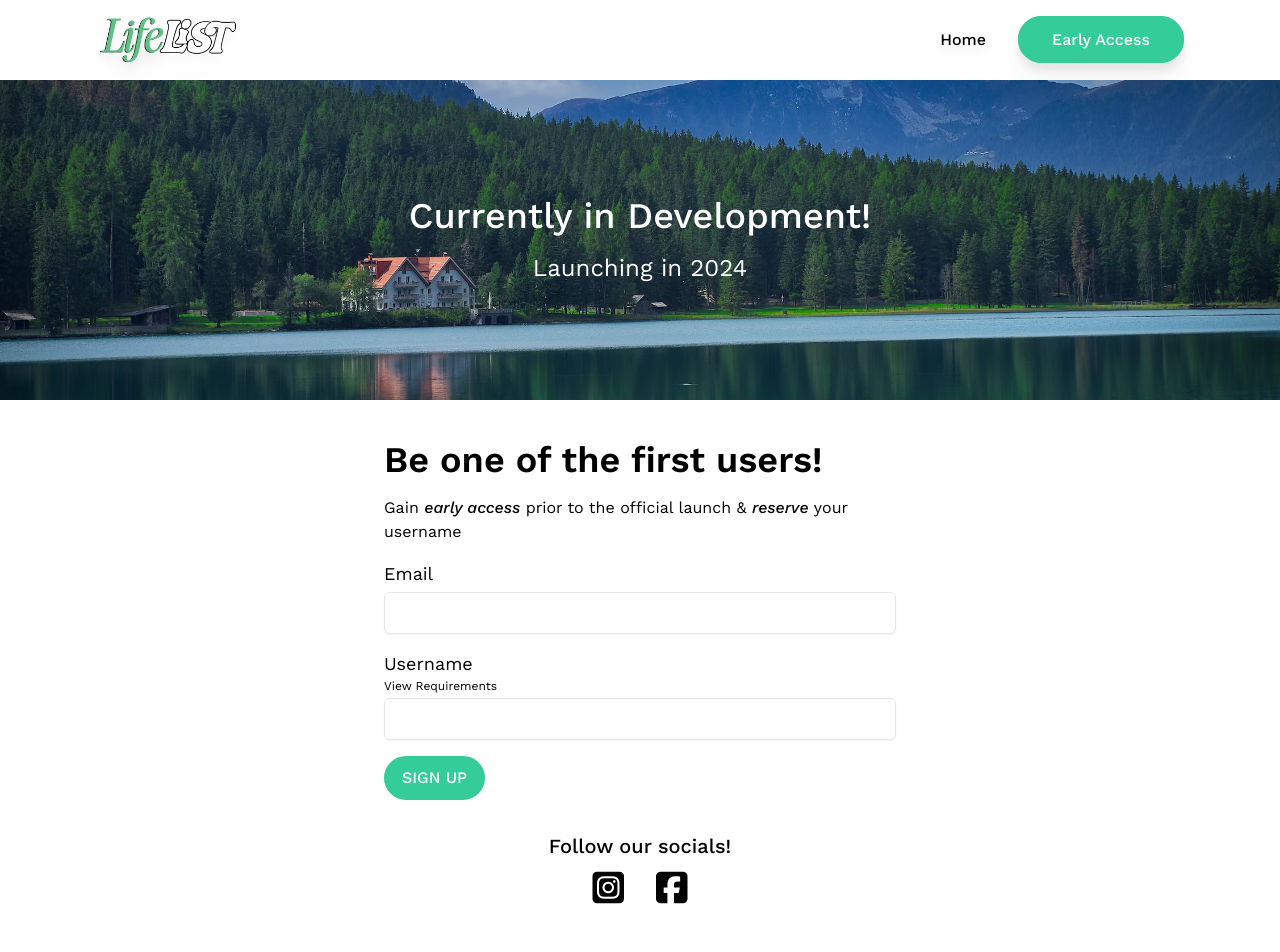
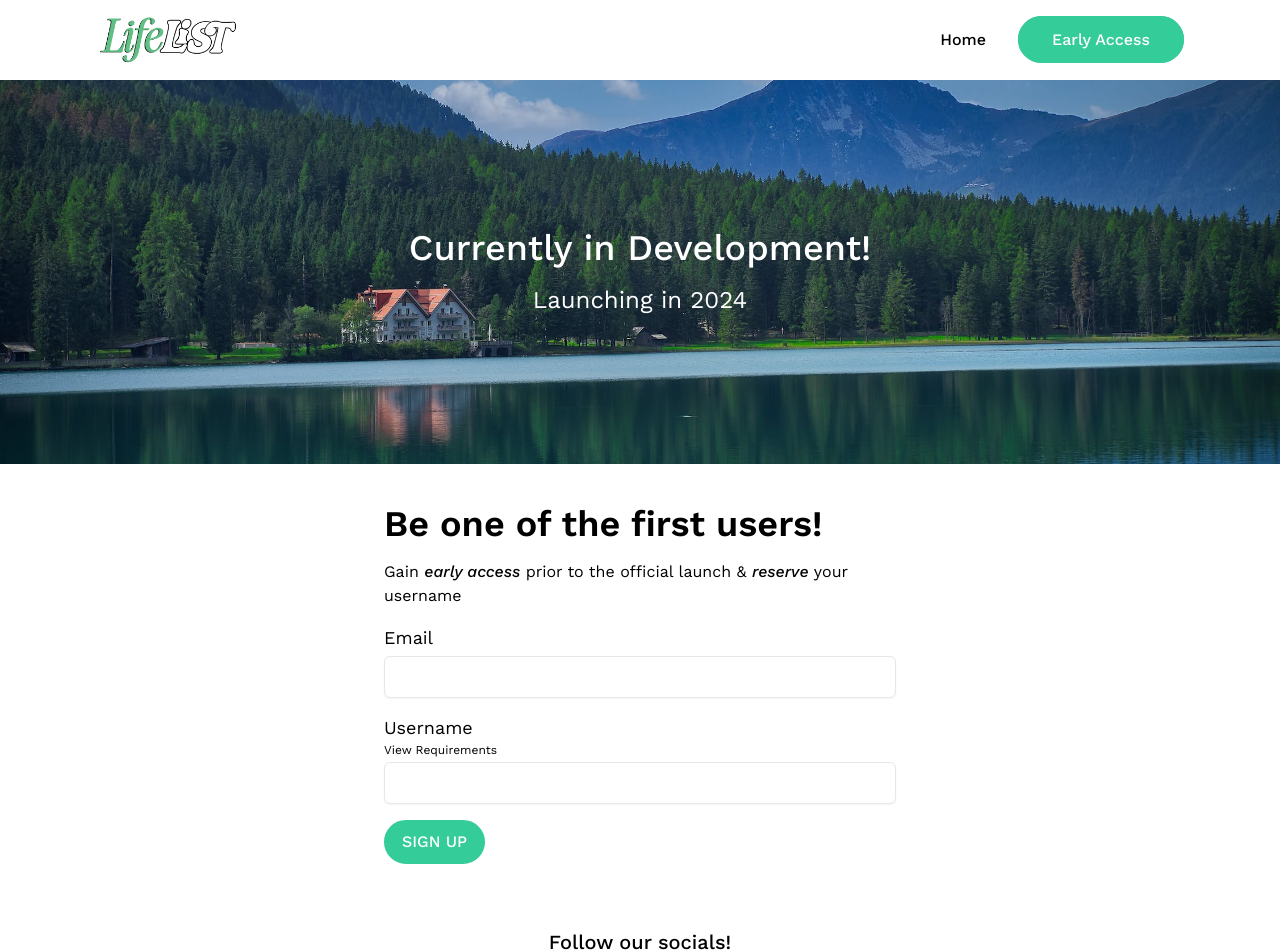
Before and after one commit to WyattBensman/lifelist, a React (Vite) app in the folder client/: page /earlyaccess in a window 1280 px wide. Shown: the top 952 px of the page. Built offline with nearby package versions, Linux system fonts and the light colour scheme.

Commit message:
Added Mutations to Create User & resend Verification, make small changest to mail on server side

```diff
--- a/client/src/components/CollageDropdown.jsx
+++ b/client/src/components/CollageDropdown.jsx
@@ -1,14 +1,14 @@
 export default function CollageDropdown() {
   return (
-    <div className="flex md:flex-row flex-col pt-6 px-4 sm:px-8 md:px-16 lg:px-20 xl:px-24">
-      <div className="md:w-1/3 mx-4 flex flex-col items-center justify-center">
+    <div className="flex md:flex-row flex-col pt-10 px-4 sm:px-8 md:px-16 lg:px-20 xl:px-24">
+      <div className="md:w-1/3 mt-4 md:mt-0 mx-4 mb-4 md:mb-0 flex flex-col items-center justify-center">
         <h3 className="text-2xl font-semibold tracking-wide">Logbook</h3>
         <p className="text-xl text-center w-7/8">
           Keep track of upcoming experiences, while continuously updating
           ongoing ones
         </p>
       </div>
-      <div className="md:w-1/3 mx-4 flex flex-col items-center justify-center">
+      <div className="md:w-1/3 mx-4 mb-4 md:mb-0 flex flex-col items-center justify-center">
         <h3 className="text-2xl font-semibold tracking-wide">Privacy Groups</h3>
         <p className="text-xl text-center w-7/8">
           An easy way to hide memories that aren’t meant for everyone to see
--- a/client/src/components/EarlyAccessForm.jsx
+++ b/client/src/components/EarlyAccessForm.jsx
@@ -2,34 +2,43 @@ import { useState } from "react";
 import { useMutation } from "@apollo/client";
 import { CREATE_USER } from "../utils/mutations";
 
-export default function EarlyAccessForm() {
+export default function EarlyAccessForm({ handleSetForm, setEmailForResend }) {
   const [viewRequirements, setViewRequirements] = useState(false);
+  const [formData, setFormData] = useState({
+    email: "",
+    username: "",
+  });
 
+  // CREATE USER
   const [createUserMutation] = useMutation(CREATE_USER);
 
   const handleViewRequirements = () => {
     setViewRequirements(!viewRequirements);
   };
 
-  const handleSignUp = async (event) => {
+  const handleInputChange = (e) => {
+    setFormData({ ...formData, [e.target.name]: e.target.value });
+  };
+
+  const handleSubmit = async (event) => {
     event.preventDefault();
 
-    const email = event.target.email.value;
-    const username = event.target.username.value;
-
     try {
-      const response = await createUserMutation({
-        variables: { email, username },
+      const { data } = await createUserMutation({
+        variables: { ...formData },
       });
 
-      console.log(response.data);
+      setEmailForResend(formData.email);
+      handleSetForm();
+      console.log(data);
     } catch (error) {
       console.error(error);
     }
   };
 
   return (
-    <form className="w-full mt-4" onSubmit={handleSignUp}>
+    <>
+      <form className="w-full mt-4 pb-8" onSubmit={handleSubmit}>
         <label htmlFor="email" className="block text-lg">
           Email
         </label>
@@ -38,7 +47,8 @@ export default function EarlyAccessForm() {
           type="email"
           className="block w-full px-4 py-2 border rounded-md shadow-sm text-secondary focus:outline-none mt-1"
           placeholder=""
-        required
+          value={formData.email}
+          onChange={handleInputChange}
         />
 
         <label htmlFor="username" className="block text-lg mt-4">
@@ -60,7 +70,8 @@ export default function EarlyAccessForm() {
           type="text"
           className="block w-full px-4 py-2 border rounded-md shadow-sm text-secondary focus:outline-none mt-1"
           placeholder=""
-        required
+          value={formData.username}
+          onChange={handleInputChange}
         />
         <button
           type="submit"
@@ -69,5 +80,6 @@ export default function EarlyAccessForm() {
           SIGN UP
         </button>
       </form>
+    </>
   );
 }
--- a/client/src/components/EarlyAccessHeader.jsx
+++ b/client/src/components/EarlyAccessHeader.jsx
@@ -1,7 +1,7 @@
 export default function EarlyAccessHeader() {
   return (
     <>
-      <div className="bg-cover h-2/5 bg-center bg-[url('/images/landscape/landscape-2.jpeg')] flex flex-col justify-center items-center">
+      <div className="bg-cover h-96 bg-center bg-[url('/images/landscape/landscape-2.jpeg')] flex flex-col justify-center items-center">
         <h1 className="text-4xl text-white font-medium mb-4">
           Currently in Development!
         </h1>
--- a/client/src/components/Footer.jsx
+++ b/client/src/components/Footer.jsx
@@ -2,7 +2,7 @@ import { Link } from "react-router-dom";
 
 export default function Footer() {
   return (
-    <div className="py-8">
+    <div className="py-8 block">
       <h6 className="text-xl font-medium text-center">Follow our socials!</h6>
       <div className="flex justify-center space-x-8 mt-2">
         <Link
--- a/client/src/components/Navbar.jsx
+++ b/client/src/components/Navbar.jsx
@@ -9,7 +9,7 @@ export default function Navbar() {
   };
 
   return (
-    <nav className="py-1 px-4 sm:px-8 md:px-16 lg:px-20 xl:px-24 drop-shadow-xl">
+    <nav className="py-1 px-4 sm:px-8 md:px-16 lg:px-20 xl:px-24">
       <div className="flex flex-wrap items-center justify-between">
         {/* Brand Logo */}
         <Link to="/">
--- a/client/src/pages/EarlyAccess.jsx
+++ b/client/src/pages/EarlyAccess.jsx
@@ -1,24 +1,69 @@
+import { useState } from "react";
 import EarlyAccessForm from "../components/EarlyAccessForm";
 import EarlyAccessHeader from "../components/EarlyAccessHeader";
 import Navbar from "../components/Navbar";
+import { useMutation } from "@apollo/client";
+import { RESEND_VERIFICATION_EMAIL } from "../utils/mutations";
 
 export default function EarlyAccess() {
+  const [showForm, setShowForm] = useState(true);
+  const [emailForResend, setEmailForResend] = useState("");
+
+  // RESEND VERIFICATION
+  const [resendVerificationMutation] = useMutation(RESEND_VERIFICATION_EMAIL);
+
+  const handleSetForm = () => {
+    setShowForm(false);
+  };
+
+  const handleResendVerification = async () => {
+    try {
+      await resendVerificationMutation({
+        variables: { email: emailForResend },
+      });
+
+      console.log("Resend verification email successful!");
+    } catch (error) {
+      console.error(error);
+    }
+  };
+
   return (
     <>
-      <div className="h-screen">
+      <div>
         <Navbar />
         <EarlyAccessHeader />
         <div className="flex justify-center mt-10">
           <div className="w-2/5">
+            {showForm ? (
+              <>
                 <h2 className="text-4xl font-semibold">
                   Be one of the first users!
                 </h2>
                 <p className="mt-4">
-              Gain <p className="font-medium italic inline">early access</p>{" "}
+                  Gain <span className="font-medium italic">early access</span>{" "}
                   prior to the official launch &{" "}
-              <p className="font-medium italic inline">reserve</p> your username
+                  <span className="font-medium italic inline">reserve</span>{" "}
+                  your username
                 </p>
-            <EarlyAccessForm />
+                <EarlyAccessForm
+                  handleSetForm={handleSetForm}
+                  setEmailForResend={setEmailForResend}
+                />
+              </>
+            ) : (
+              <div className="text-center">
+                <h6 className="font-medium mt-4">One last step!</h6>
+                <p>An email has been sent to confirm your account!</p>
+                <button
+                  type="button"
+                  className="border-2 rounded-3xl font-medium border-[#34CC98] px-4 py-2 bg-[#34CC98] text-white hover:text-[#34CC98] hover:bg-white ease-in-out duration-200 mt-2"
+                  onClick={handleResendVerification}
+                >
+                  RESEND VERIFICATION
+                </button>
+              </div>
+            )}
           </div>
         </div>
       </div>
--- a/client/vite.config.js
+++ b/client/vite.config.js
@@ -1,7 +1,18 @@
-import { defineConfig } from 'vite'
-import react from '@vitejs/plugin-react-swc'
+import { defineConfig } from "vite";
+import react from "@vitejs/plugin-react-swc";
 
 // https://vitejs.dev/config/
 export default defineConfig({
   plugins: [react()],
-})
+  server: {
+    port: 3000,
+    open: true,
+    proxy: {
+      "/graphql": {
+        target: "http://localhost:3001",
+        secure: false,
+        changeOrigin: true,
+      },
+    },
+  },
+});
```
Also changed, not shown: 2 other files (tests, documents, lock files or other folders). Lines whose indentation alone changed are shown as unchanged.
